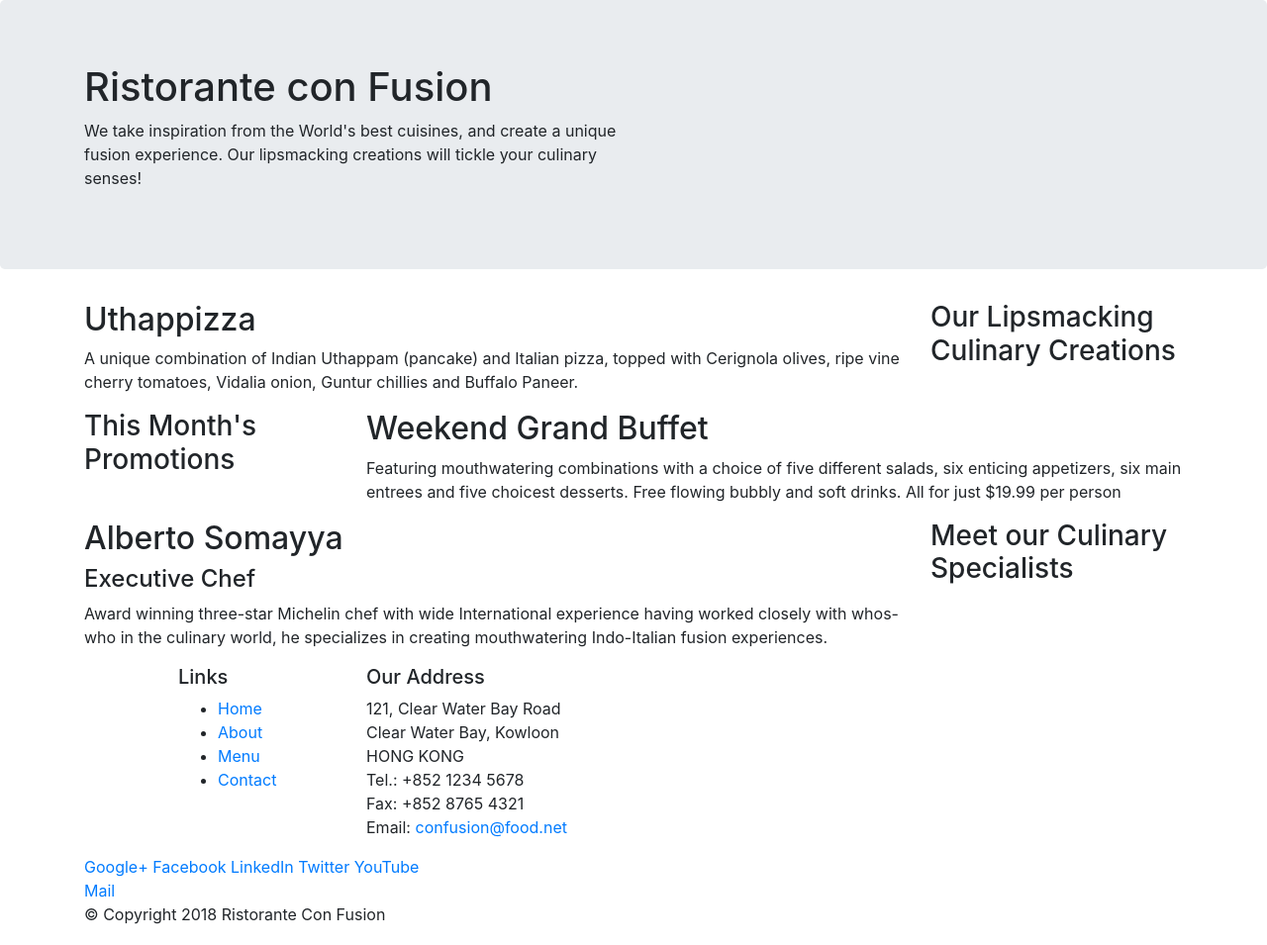
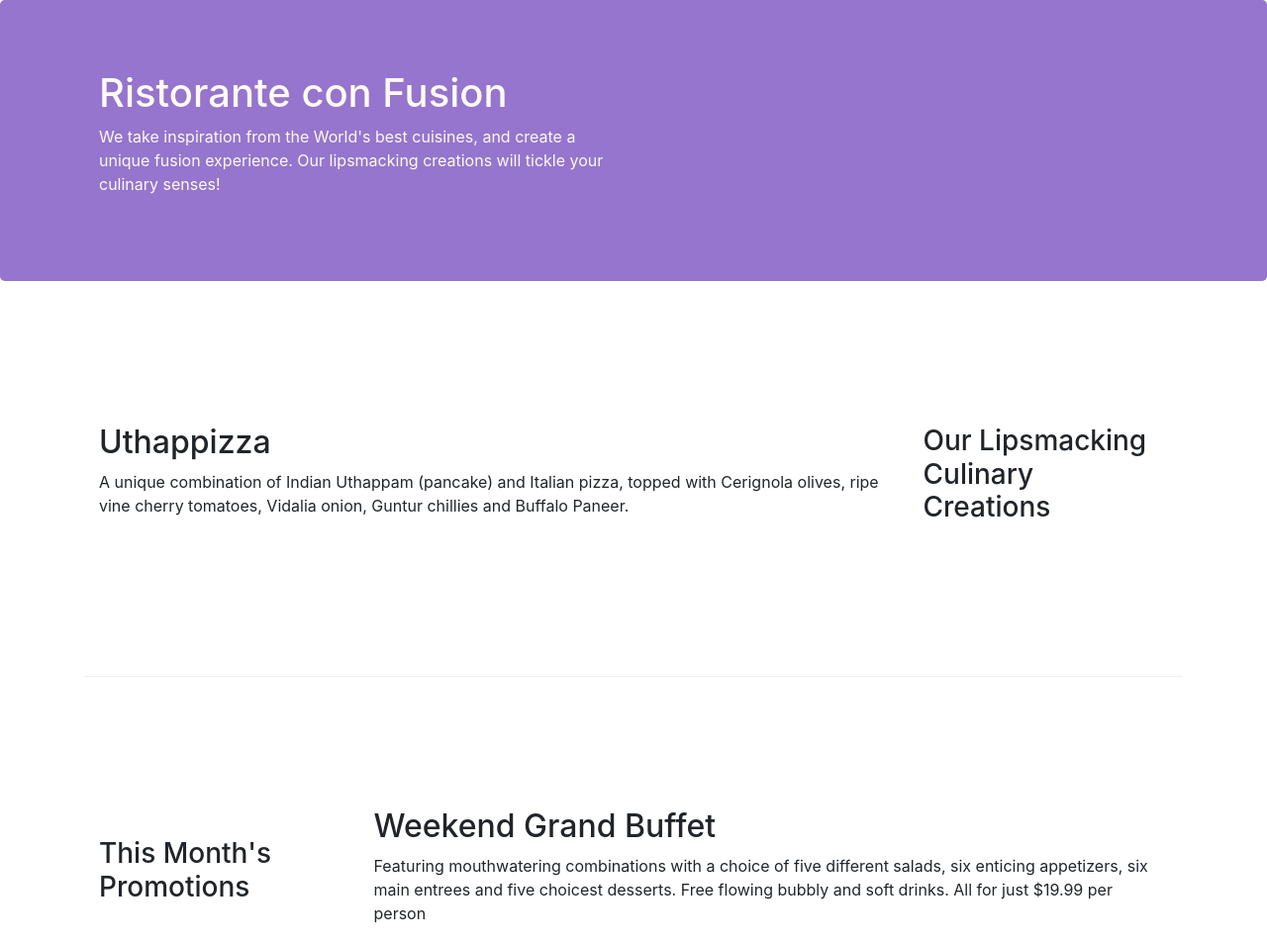
Before and after one commit to sahilgrover306/restaurant, a website: page index.html in a window 1280 px wide. Shown: the top 955 px of the page at 99% size. Drawn offline with nearby package versions, Linux system fonts and the light colour scheme.

Commit message:
bootsrap grid part 2

```diff
--- /dev/null
+++ b/css/styles.css
@@ -0,0 +1,28 @@
+.row-header{
+    margin: 0px auto;
+    padding: 0px auto;
+}
+
+.row-content{
+    margin: 0px auto;
+    padding: 50px 0px 50px 0px;
+    border-bottom: 1px ridge;
+    min-height: 400px;
+}
+
+.footer{
+    background-color: #D1C4E9;
+    margin: 0px auto;
+    padding: 20px 0px 20px 0px;
+}
+.jumbotron{
+    padding: 70px 30px 70px 30px;
+    margin: 0px ;
+    background-color: #9575CD;
+    color: floralwhite;
+}
+.address{
+    font-size: 80%;
+    margin: 0px;
+    color: 0f0f0f;
+}
--- a/index.html
+++ b/index.html
@@ -9,6 +9,8 @@
 
     <!-- Bootstrap CSS -->
     <link rel="stylesheet" href="node_modules/bootstrap/dist/css/bootstrap.min.css">
+    <link rel="stylesheet" href="css/styles.css">
+
     <title>Ristorante Con Fusion</title>
 </head>
 
@@ -16,7 +18,7 @@
 
     <header class="jumbotron" >
         <div class="container" >
-            <div class="row">
+            <div class="row row-header ">
                 <div class="col-12 col-sm-6" >
                     <h1>Ristorante con Fusion</h1>
                     <p>We take inspiration from the World's best cuisines, and create a unique fusion experience. Our lipsmacking creations will tickle your culinary senses!</p>
@@ -28,7 +30,7 @@
     </header>
 
     <div class="container" >
-        <div class="row">
+        <div class="row row-content align-items-center ">
             <div class="col-12 order-sm-last col-sm-4 col-md-3" >
                 <h3>Our Lipsmacking Culinary Creations</h3>
             </div>
@@ -39,7 +41,7 @@
         </div>
 
 
-        <div class="row">
+        <div class="row row-content align-items-center">
             <div class="col-12 col-sm-4 col-md-3">
                 <h3>This Month's Promotions</h3>
             </div>
@@ -49,7 +51,7 @@
             </div>
         </div>
 
-        <div class="row">
+        <div class="row row-content align-items-center">
             <div class="col-12 order-sm-last col-sm-4 col-md-3">
                 <h3>Meet our Culinary Specialists</h3>
             </div>
@@ -61,19 +63,19 @@
         </div>
     </div>
 
-    <footer>
-        <div class="container" >
-            <div class="row" >
+    <footer class="footer" >
+        <div class="container " >
+            <div class="row  " >
                 <div class="col-4 offset-1 col-sm-2">
                     <h5>Links</h5>
-                    <ul>
+                    <ul class="list-unstyled" >
                         <li><a href="#">Home</a></li>
                         <li><a href="#">About</a></li>
                         <li><a href="#">Menu</a></li>
                         <li><a href="#">Contact</a></li>
                     </ul>
                 </div>
-                <div class="col-7 col-sm-6">
+                <div class="col-7 col-sm-5">
                     <h5>Our Address</h5>
                     <address>
 		              121, Clear Water Bay Road<br>
@@ -84,8 +86,8 @@
 		              Email: <a href="mailto:confusion@food.net">confusion@food.net</a>
 		           </address>
                 </div>
-                <div class="col-12 col-sm-4">
-                    <div>
+                <div class="col-12 col-sm-4 align-self-center">
+                    <div class="text-center">
                         <a href="http://google.com/+">Google+</a>
                         <a href="http://www.facebook.com/profile.php?id=">Facebook</a>
                         <a href="http://www.linkedin.com/in/">LinkedIn</a>
@@ -96,7 +98,7 @@
                 </div>
            </div>
            <div class="row">
-                <div class="col-auto">
+                <div class="col-auto justify-content-center ">
                     <p>© Copyright 2018 Ristorante Con Fusion</p>
                 </div>
            </div>
```
